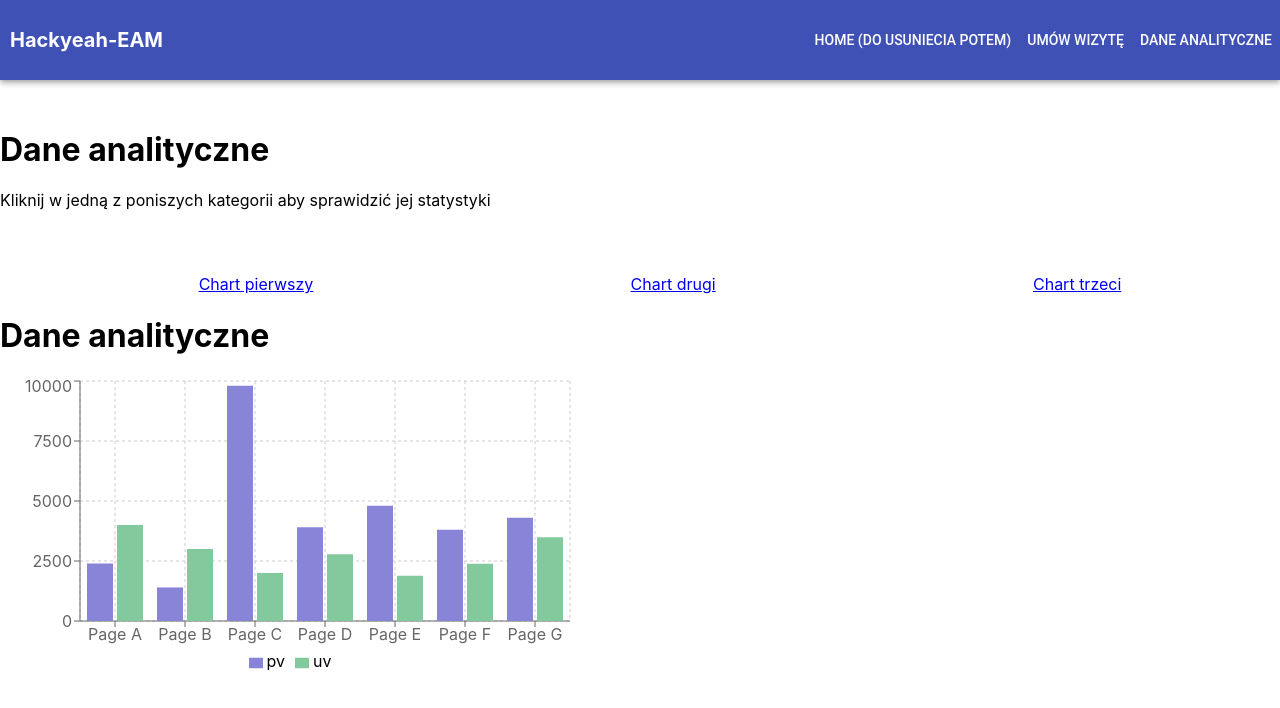
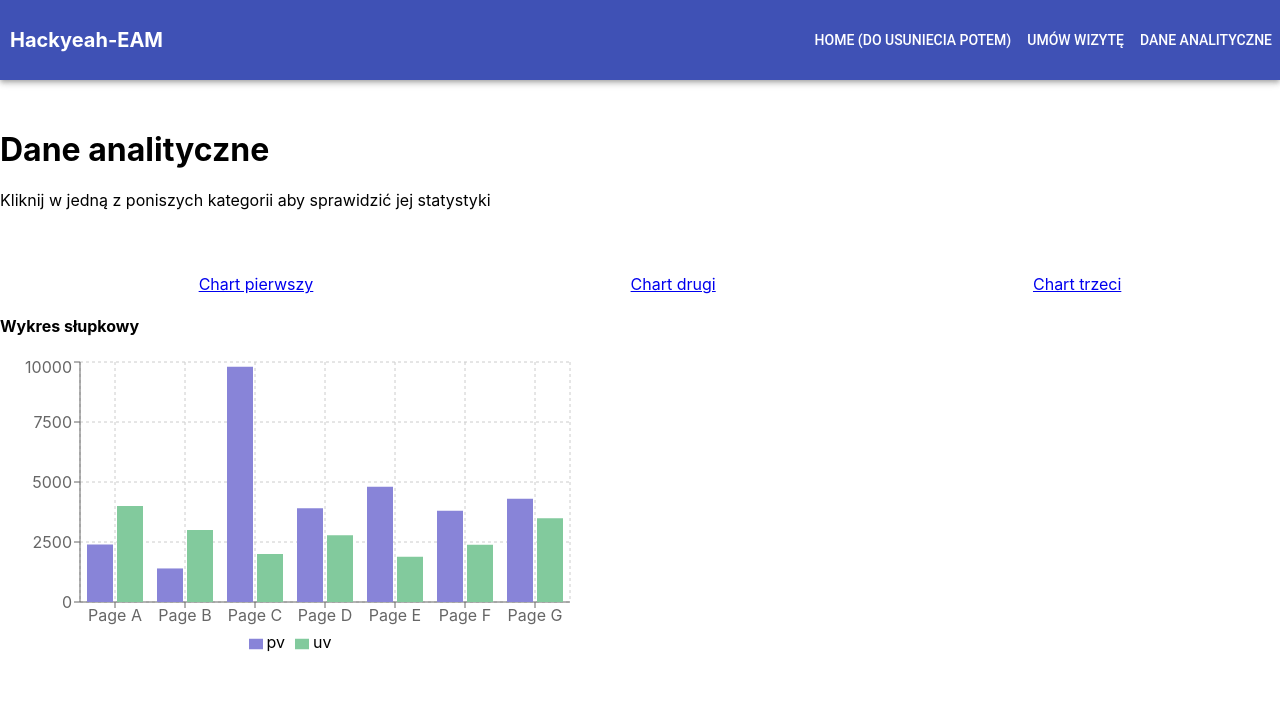
Before and after one commit to Rmiq/hackyeah-eam, a React (Create React App) app: page /dane-analityczne/barchart in a window 1280 px wide. Shown: the top 708 px of the page. Built offline with nearby package versions, Linux system fonts and the light colour scheme; no server answers.

Commit message:
porzadki w analitykowym komponencie

```diff
--- a/src/app/pages/Analytics/BarChartPage/index.js
+++ b/src/app/pages/Analytics/BarChartPage/index.js
@@ -2,16 +2,12 @@ import React, {Component} from "react";
 import './styles.scss';
 
 import {
-    LineChart,
-    Line,
     BarChart,
     CartesianGrid,
     XAxis,
     YAxis,
     Tooltip,
     Bar,
-    PieChart,
-    Pie,
     Legend
 } from 'recharts';
 
@@ -70,7 +66,7 @@ class BarChartPage extends Component {
         // 4800}];
         return (
             <div className="analytics-heading">
-                <h1>Dane analityczne</h1>
+                <h4>Wykres słupkowy</h4>
                 <div className="charts-container">
                     <BarChart
                         width={600}
--- a/src/app/pages/Analytics/LineChartPage/index.js
+++ b/src/app/pages/Analytics/LineChartPage/index.js
@@ -6,15 +6,6 @@ import React, {Component} from "react";
 import {
     LineChart,
     Line,
-    BarChart,
-    CartesianGrid,
-    XAxis,
-    YAxis,
-    Tooltip,
-    Bar,
-    PieChart,
-    Pie,
-    Legend
 } from 'recharts';
 
 class LineChartPage extends Component {
@@ -71,7 +62,7 @@ class LineChartPage extends Component {
         // value: 4800}];
         return (
             <div className="analytics-heading">
-                <h1>Dane analityczne</h1>
+                <h4>Wykres liniowy</h4>
                 <div className="charts-container">
                     <LineChart width={400} height={400} data={data}>
                         <Line type="monotone" dataKey="uv" stroke="#8884d8"/>
--- a/src/app/pages/Analytics/PieChartPage/index.js
+++ b/src/app/pages/Analytics/PieChartPage/index.js
@@ -2,14 +2,7 @@ import React, {Component} from "react";
 import './styles.scss';
 
 import {
-    LineChart,
-    Line,
-    BarChart,
-    CartesianGrid,
-    XAxis,
-    YAxis,
     Tooltip,
-    Bar,
     PieChart,
     Pie
 } from 'recharts';
@@ -47,7 +40,7 @@ class PieChartPage extends Component {
         ];
         return (
             <div className="analytics-heading">
-                <h1>Dane analityczne</h1>
+                <h4>Wykres kołowy</h4>
                 <div className="charts-container">
                     <PieChart width={800} height={400}>
                         <Pie
```
